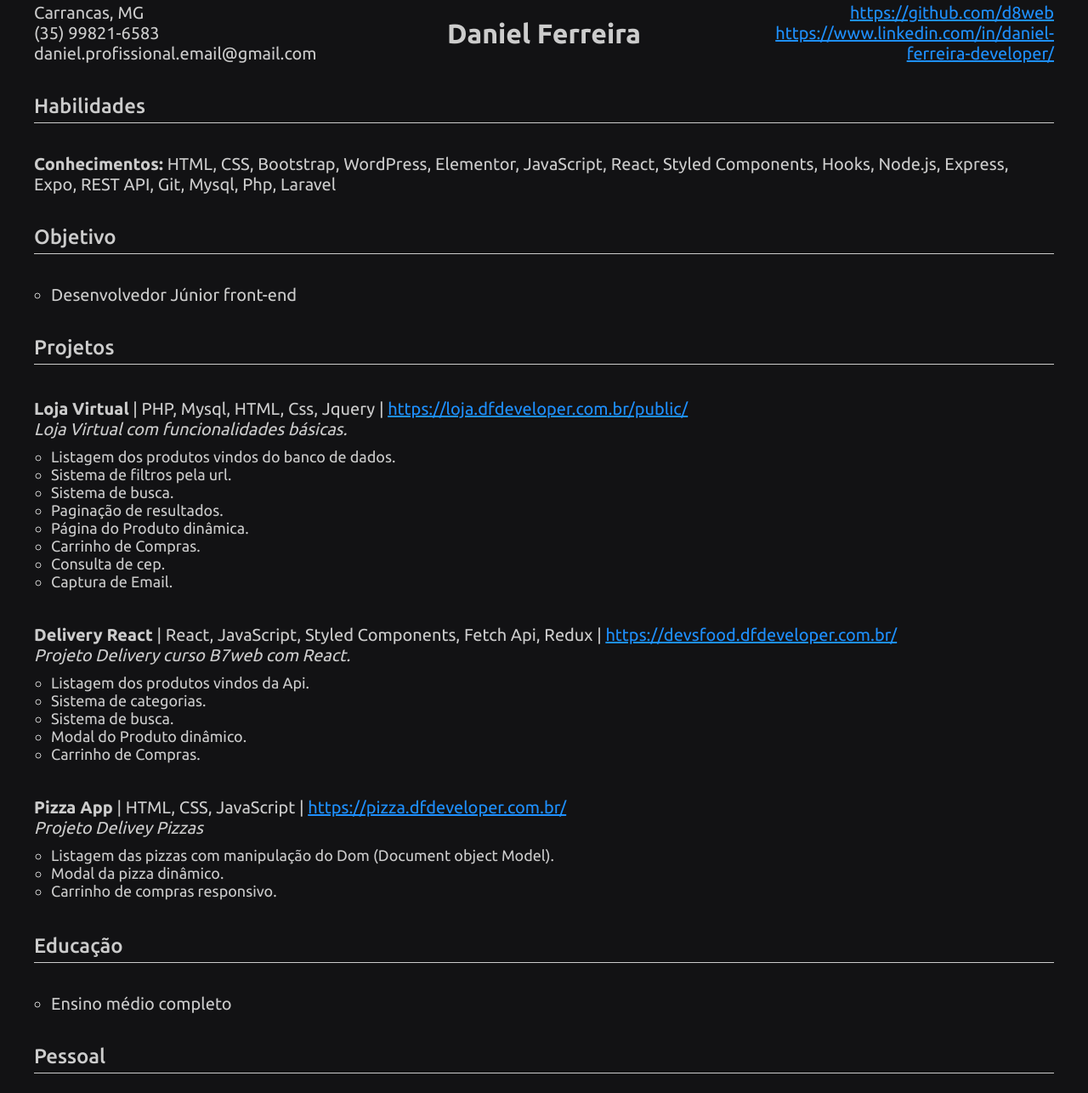
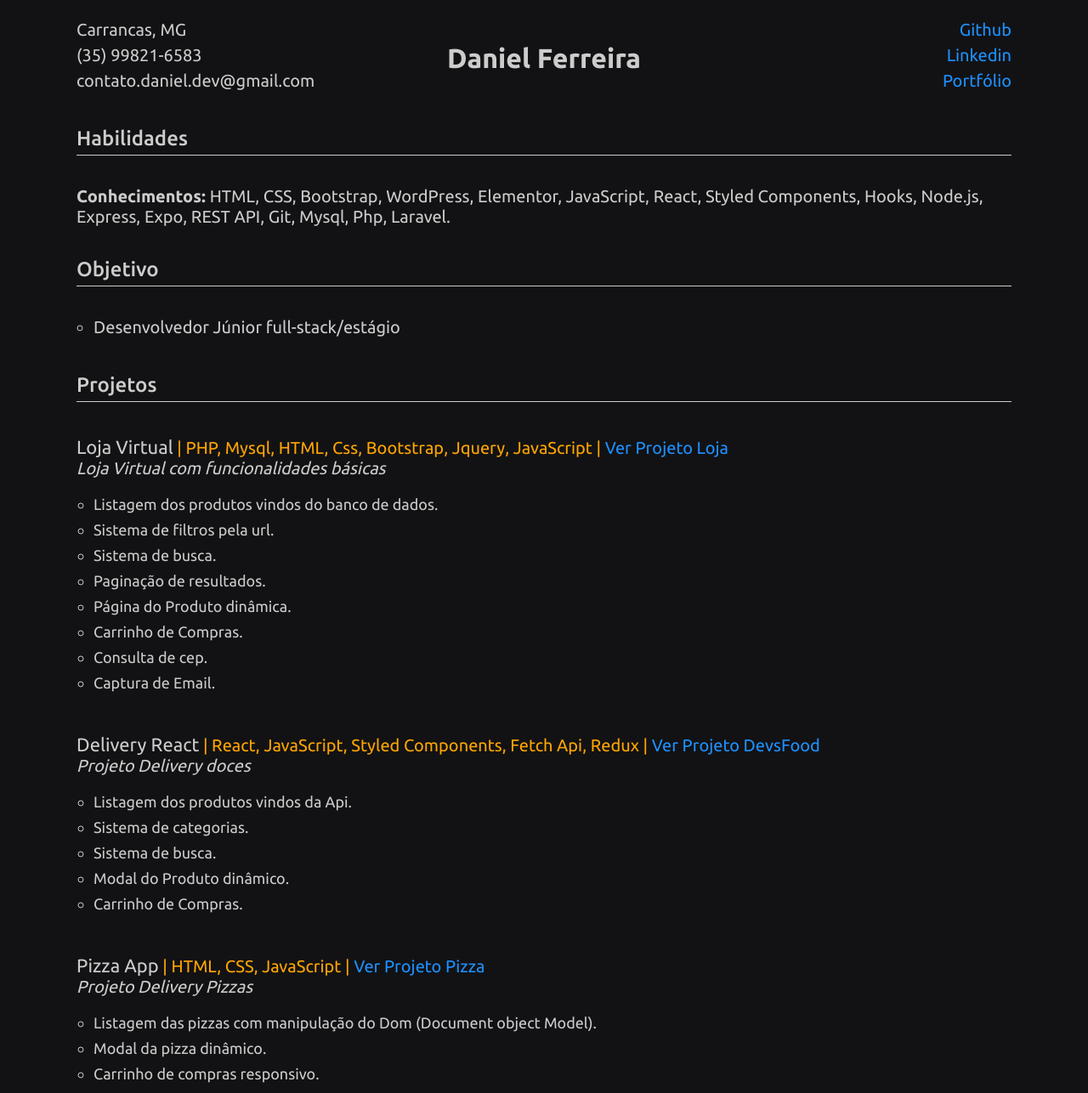
Before and after one commit to d8web/curriculum, a plain HTML site: page index.html in a window 1280 px wide. Shown: the part 7-1293 px from the top of the page at 85% size. Drawn offline with Linux system fonts and the light colour scheme.

Commit message:
Refatorando

```diff
--- a/assets/css/app.css
+++ b/assets/css/app.css
@@ -9,9 +9,10 @@
 
 body {
     background-color: #121214;
-    max-width: 1200px;
+    max-width: 1140px;
     margin: auto;
     color: #ccc;
+    padding: 20px;
 }
 
 ul {
@@ -20,6 +21,7 @@ ul {
 
 li {
     font-size: 20px;
+    min-height: 30px;
 }
 
 a {
@@ -57,6 +59,7 @@ header {
 .links a {
     display: block;
     text-align: right;
+    text-decoration: none;
 }
 
 /* Habilidades */
@@ -76,11 +79,48 @@ header {
     margin: 40px 0px;
 }
 
+.project p {
+    color: #ffa500;
+}
+
+.project p.italic {
+    color: #ccc;
+    font-style: italic;
+}
+
+.project strong {
+    color: #ccc;
+    font-size: 22px;
+    font-weight: normal;
+}
+
+.project a {
+    color: dodgerblue;
+    text-decoration: none;
+}
+
 .project ul {
     padding-left: 20px;
-    margin: 10px 0px;
+    margin: 20px 0px 10px 0px;
 }
 
 .project ul li {
     font-size: 18px;
 }
+
+#pessoal li {
+    margin: 10px 0px;
+}
+
+@media (max-width: 960px) {
+    header {
+        flex-direction: column;
+        align-items: flex-start;
+    }
+    .links, .name h2 {
+        margin-top: 20px;
+    }
+    .links a {
+        text-align: left;
+    }
+}
--- a/index.html
+++ b/index.html
@@ -14,7 +14,7 @@
             <ul>
                 <li>Carrancas, MG</li>
                 <li>(35) 99821-6583</li>
-                <li>daniel.profissional.email@gmail.com</li>
+                <li>contato.daniel.dev@gmail.com</li>
             </ul>
         </div>
         <div class="name">
@@ -23,10 +23,13 @@
         <div class="links">
             <ul>
                 <li>
-                    <a href="https://github.com/d8web">https://github.com/d8web</a>
+                    <a href="https://github.com/d8web" target="_blank">Github</a>
                 </li>
                 <li>
-                    <a href="https://www.linkedin.com/in/daniel-ferreira-developer">https://www.linkedin.com/in/daniel-ferreira-developer/</a>
+                    <a href="https://www.linkedin.com/in/daniel-ferreira-developer" target="_blank">Linkedin</a>
+                </li>
+                <li>
+                    <a href="https://dfdeveloper.com.br/" target="_blank">Portfólio</a>
                 </li>
             </ul>
         </div>
@@ -35,23 +38,23 @@
     <section class="habilidades">
 
         <h2>Habilidades</h2>
-        <p><strong>Conhecimentos: </strong>HTML, CSS, Bootstrap, WordPress, Elementor, JavaScript, React, Styled Components, Hooks, Node.js, Express, Expo, REST API, Git, Mysql, Php, Laravel</p>
+        <p><strong>Conhecimentos: </strong>HTML, CSS, Bootstrap, WordPress, Elementor, JavaScript, React, Styled Components, Hooks, Node.js, Express, Expo, REST API, Git, Mysql, Php, Laravel.</p>
 
         <h2>Objetivo</h2>
         <ul style="list-style: circle; padding-left: 20px;">
-            <li>Desenvolvedor Júnior front-end</li>
+            <li>Desenvolvedor Júnior full-stack/estágio</li>
         </ul>
 
         <h2>Projetos</h2>
 
         <div class="project">
             <p>
-                <strong>Loja Virtual</strong> | PHP, Mysql, HTML, Css, Jquery |
+                <strong>Loja Virtual</strong> | PHP, Mysql, HTML, Css, Bootstrap, Jquery, JavaScript |
                 <a href="https://loja.dfdeveloper.com.br/public/" target="_blank">
-                    https://loja.dfdeveloper.com.br/public/
+                    Ver Projeto Loja
                 </a>
             </p>
-            <p style="font-style: italic;">Loja Virtual com funcionalidades básicas.</p>
+            <p class="italic">Loja Virtual com funcionalidades básicas</p>
             <ul style="list-style: circle;">
                 <li>Listagem dos produtos vindos do banco de dados.</li>
                 <li>Sistema de filtros pela url.</li>
@@ -68,10 +71,10 @@
             <p>
                 <strong>Delivery React</strong> | React, JavaScript, Styled Components, Fetch Api, Redux |
                 <a href="https://devsfood.dfdeveloper.com.br/" target="_blank">
-                    https://devsfood.dfdeveloper.com.br/
+                    Ver Projeto DevsFood
                 </a>
             </p>
-            <p style="font-style: italic;">Projeto Delivery curso B7web com React.</p>
+            <p class="italic">Projeto Delivery doces</p>
             <ul style="list-style: circle;">
                 <li>Listagem dos produtos vindos da Api.</li>
                 <li>Sistema de categorias.</li>
@@ -85,10 +88,10 @@
             <p>
                 <strong>Pizza App</strong> | HTML, CSS, JavaScript |
                 <a href="https://pizza.dfdeveloper.com.br/" target="_blank">
-                    https://pizza.dfdeveloper.com.br/
+                    Ver Projeto Pizza
                 </a>
             </p>
-            <p style="font-style: italic;">Projeto Delivey Pizzas</p>
+            <p class="italic">Projeto Delivery Pizzas</p>
             <ul style="list-style: circle;">
                 <li>Listagem das pizzas com manipulação do Dom (Document object Model).</li>
                 <li>Modal da pizza dinâmico.</li>
@@ -102,9 +105,10 @@
         </ul>
 
         <h2>Pessoal</h2>
-        <ul style="list-style-type: circle; padding-left: 20px;">
-            <li>Gosto muito de passar horas no computador, estudando lendo ou me entretendo. Sou apaixonado por futebol.</li>
-            <li>Tenho muita facilidade de aprendizagem e boa comunicação.</li>
+        <ul style="list-style-type: circle; padding-left: 20px;" id="pessoal">
+            <li>Gosto muito de passar horas no computador, estudando, programando ou me entretendo, também gosto de jogar futebol e video game.</li>
+            <li>Meu hobbie é programar, tenho muita facilidade de aprendizagem e boa comunicação.</li>
+            <li>Estou sempre estudando e aprendendo coisas novas, seja com publicações no Instagram, Linkedin, YouTube, Behance, Dribble, documentações de libs diferentes e cursos.</li>
         </ul>
 
     </section>
```
